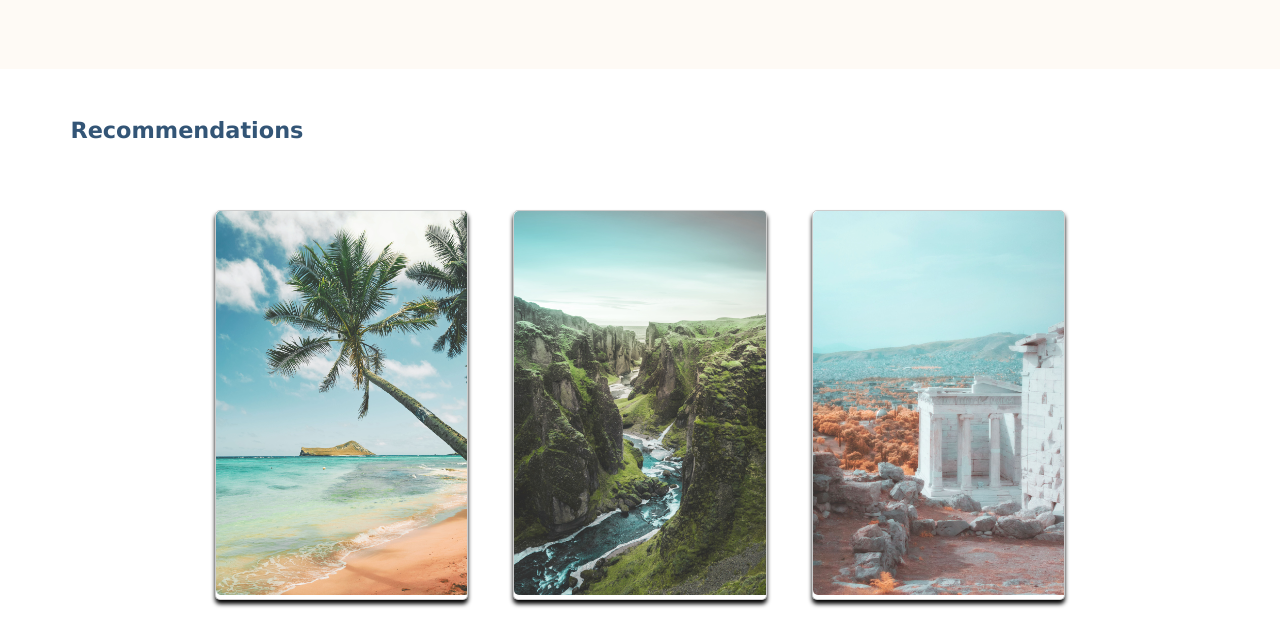
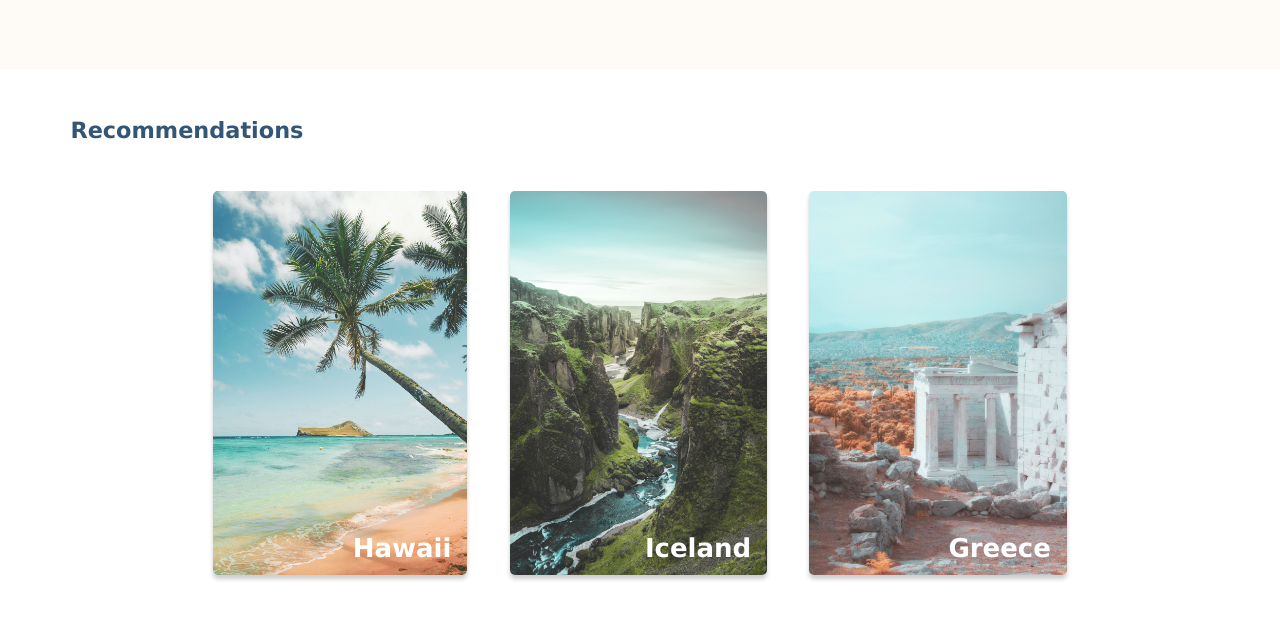
Before and after one commit to Ibrahimabudalah/Ibrahim-Abudalah-travelsite, a plain HTML site: page index.html in a window 1280 px wide. Shown: the part 491-1115 px from the top of the page. Drawn offline with Linux system fonts and the light colour scheme.

Commit message:
updated recomendations section and hero section

```diff
--- a/css/main.css
+++ b/css/main.css
@@ -52,34 +52,48 @@
     justify-content: space-around;
     margin: 3rem 12rem;
 }
+/* .main-recomendations-section__cards{ */
+    /* border: 1px solid rgba(0, 0, 0, 0.2); */
+    /* box-shadow: 0 4px 4px rgba(0, 0, 0,0.2); */
+    /* border-radius: 5px; */
+    /* margin: 1.2rem; */
+    /* overflow::auto; */
+    /* width: 15.7rem; */
+/* } */
 .main-recomendations-section__cards{
-    border: 1px solid rgba(0, 0, 0, 0.2);
-    box-shadow: 0px 4px 4px rgb(0, 0, 0);
-    border-radius: 5px;
-    margin: 1.2rem;
-    overflow: hidden;
-    width: 15.7rem;
+    position:relative;
 }
 .main-recomendations-section__cards:hover{
     opacity: 20%;
 }
+.main-recomendations-section__cards p{
+    color: white;
+    font-weight: 600;
+    font-size: 26px;
+    bottom: 1rem;
+    right: 1rem;
+    position: absolute;
+    z-index: 1;
+}
 .main-recomendations__hawaii img{
     height: 24rem;
     width: 15.9rem;
-    /* /* box-shadow: 0 .313rem 1.563rem -0.063rem rgba(0, 0, 0, 0.20); */
+    box-shadow: 0 4px 4px rgba(0, 0, 0,0.2);
     border-radius: 5px;
+    border: 1px solid black rgba(0, 0, 0, 0.2);
 }
 .main-recomendations__iceland img{
     height: 24rem;
     width: 16.1rem;
-    /* /* box-shadow: 0 .313rem 1.563rem -0.063rem rgba(0, 0, 0, 0.20); */
+    box-shadow: 0 4px 4px rgba(0, 0, 0,0.2);
     border-radius: 5px;
+    border: 1px solid black rgba(0, 0, 0, 0.2);
 }
 .main-recomendations__greece img{
     height: 24rem;
     width: 16.1rem;
-    /* /* box-shadow: 0 .313rem 1.563rem -0.063rem rgba(0, 0, 0, 0.20); */
+    box-shadow: 0 4px 4px rgba(0, 0, 0,0.2);
     border-radius: 5px;
+    border: 1px solid black rgba(0, 0, 0, 0.2);
 }
-
 /* Recommendations Section Ends Here */
--- a/index.html
+++ b/index.html
@@ -52,16 +52,19 @@
             <div class="main-recomendations-section">
                 <div class="main-recomendations-section__cards">
                     <div class="main-recomendations__hawaii">
+                        <p>Hawaii</p>
                        <a href="/pages/hawaii.html"><img src="/Assets/Images/hawaii.jpg" alt="Hawaii image"></a>
                     </div>
                 </div>
                 <div class="main-recomendations-section__cards">
                     <div class="main-recomendations__iceland">
+                        <p>Iceland</p>
                         <a href="/pages/iceland.html"><img src="/Assets/Images/iceland.jpg" alt="Iceland image"></a>
                     </div>
                 </div>
                 <div class="main-recomendations-section__cards">
                     <div class="main-recomendations__greece">
+                        <p>Greece</p>
                         <a href="/pages/greece.html"><img src="/Assets/Images/greece.jpg" alt="Greece image"></a>
                     </div>
                 </div>
```
Also changed, not shown: css/destinations.css (+13 -0 lines), pages/greece.html (+1 -1 lines), pages/hawaii.html (+3 -1 lines), pages/iceland.html (+6 -2 lines).
